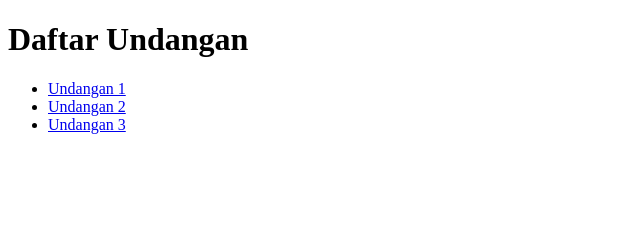
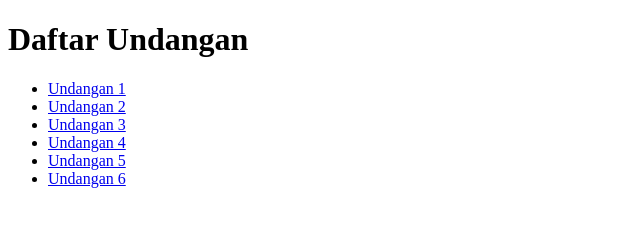
Before and after one commit to AuliyaRahmanAsdar/undangan-umam, a plain HTML site: page index.html in a window 1280 px wide. Shown: the whole page, without its empty margins (0-640 px from the left). Drawn offline with Linux system fonts and the light colour scheme.

Commit message:
Update index.html

```diff
--- a/index.html
+++ b/index.html
@@ -10,6 +10,9 @@
     <li><a href="undangan1/">Undangan 1</a></li>
     <li><a href="undangan2/">Undangan 2</a></li>
     <li><a href="undangan3/">Undangan 3</a></li>
+    <li><a href="undangan4/">Undangan 4</a></li>
+    <li><a href="undangan5/">Undangan 5</a></li>
+    <li><a href="undangan6/">Undangan 6</a></li>
   </ul>
 </body>
 </html>
```
